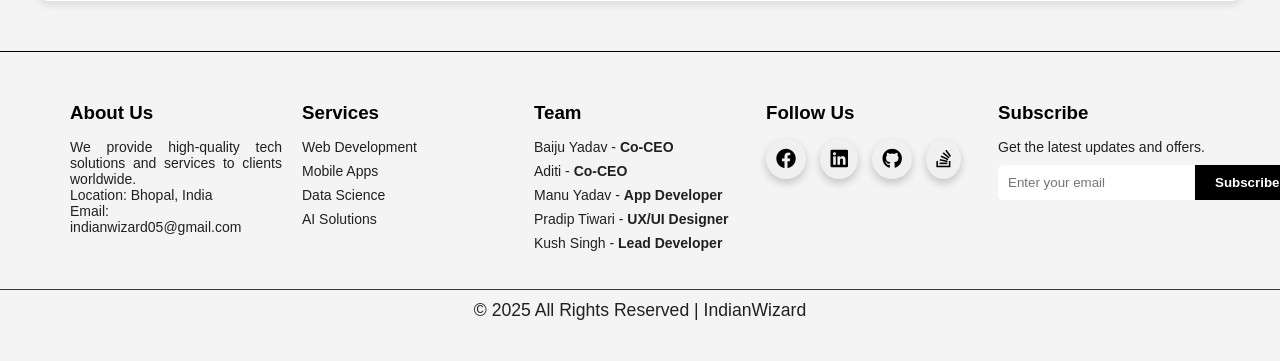
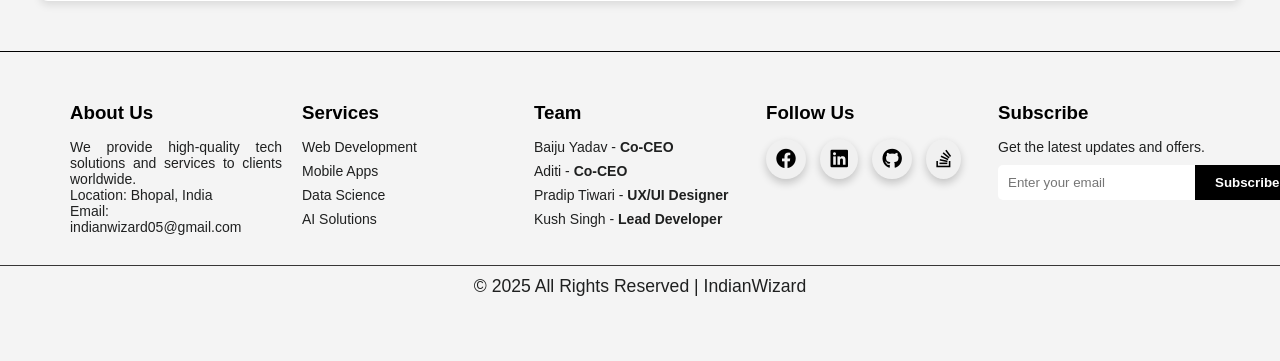
Before and after one commit to AditiSuchi/IndianWizard, a Flask app: page / in a window 1280 px wide. Shown: the part 4218-4579 px from the top of the page. After the commit the page ends 4514 px from the top, so only its background shows below. Run offline with Flask 3, Linux system fonts and the light colour scheme.

Commit message:
Update index.html

```diff
--- a/templates/index.html
+++ b/templates/index.html
@@ -290,7 +290,6 @@
                     <ul>
                         <li>Baiju Yadav - <strong>Co-CEO</strong></li>
                         <li>Aditi - <strong>Co-CEO</strong></li>
-                        <li>Manu Yadav - <strong>App Developer</strong></li>
                         <li>Pradip Tiwari - <strong>UX/UI Designer</strong> </li>
                         <li>Kush Singh - <strong>Lead Developer</strong></li>
                     </ul>
```
